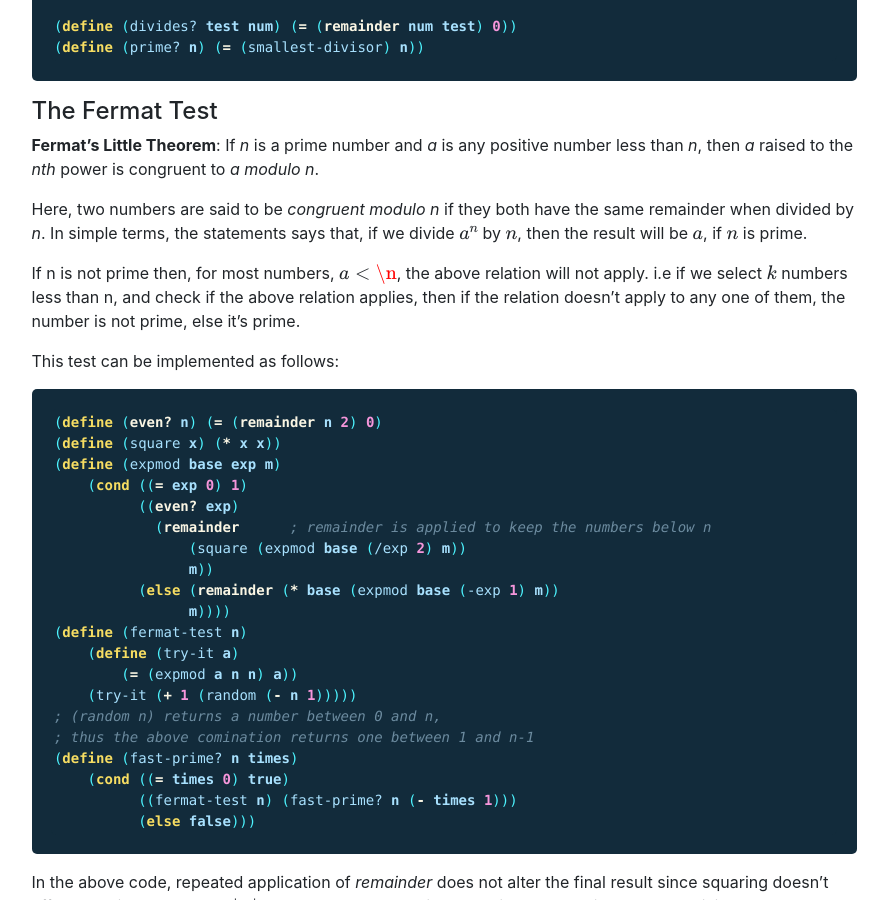
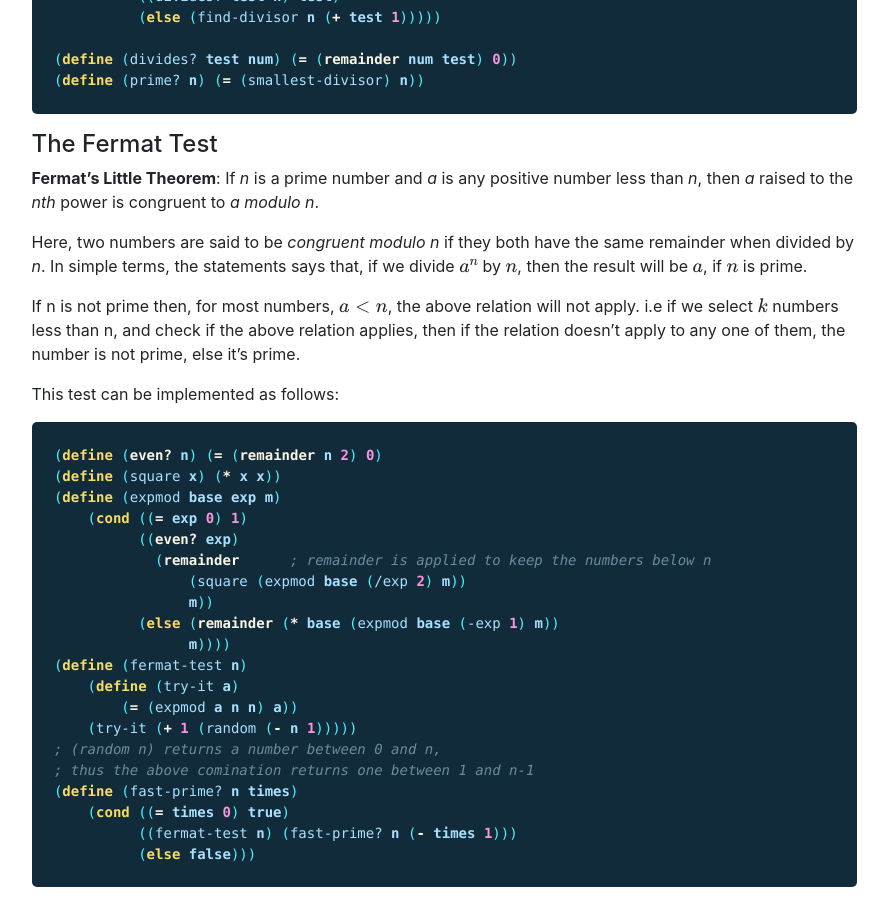
Before and after one commit to tgujar/old-website, a Jekyll site: the page built from _notes/sicp-1-2.md, in a window 1280 px wide and 900 px high, scrolled down 5578 px. Shown: the whole window, without its empty margins (196-1084 px from the left). Built offline with Jekyll 4.4.1, drawn with Linux system fonts in a browser that asks for light colours; nearby versions of some CDN libraries; formulas are drawn with MathJax 3; some of the changed text lies outside the part shown.

Commit message:
fixed typos

```diff
--- a/_notes/sicp-1-2.md
+++ b/_notes/sicp-1-2.md
@@ -169,7 +169,9 @@
 
 Euclid's algorithm is based on the fact that $$ GCD(a, b) = GCD (b, r) $$, where $$r$$ is the remainder of $$a / b$$. We can see this fact easily
 <p>
+$$
 a = q*b + r; where\;q\;is\;the\;quotient
+$$
 </p>
 The largest factor of $$a$$ and $$b$$,is also a factor of $$r$$. Since $$r$$ is the largest factor of itself, and any factor of both $$b$$ and $$r$$ is also a factor of $$a$$, finding the GCD of $$b$$ and $$r$$ should give us the correct result.
 
@@ -233,7 +235,7 @@
 
 Here, two numbers are said to be *congruent modulo n* if they both have the same remainder when divided by *n*. In simple terms, the statements says that, if we divide $$a^n$$ by $$n$$, then the result will be $$a$$, if $$n$$ is prime.
 
-If n is not prime then, for most numbers, $$a<\n$$, the above relation will not apply. i.e if we select $$k$$ numbers less than n, and check if the above relation applies, then if the relation doesn't apply to any one of them, the number is not prime, else it's prime.
+If n is not prime then, for most numbers, $$a<n$$, the above relation will not apply. i.e if we select $$k$$ numbers less than n, and check if the above relation applies, then if the relation doesn't apply to any one of them, the number is not prime, else it's prime.
 
 This test can be implemented as follows:
 
@@ -261,7 +263,7 @@
 ~~~
 In the above code, repeated application of *remainder* does not alter the final result since squaring doesn't affect remainders.
 E.g
-Let $a$, be the value at any given step in the recursion, n be the divisor, q and r are quotient and remainder in the division
+Let $$a$$, be the value at any given step in the recursion, n be the divisor, q and r are quotient and remainder in the division
 <p>
 $$
 \begin{align*}
```
